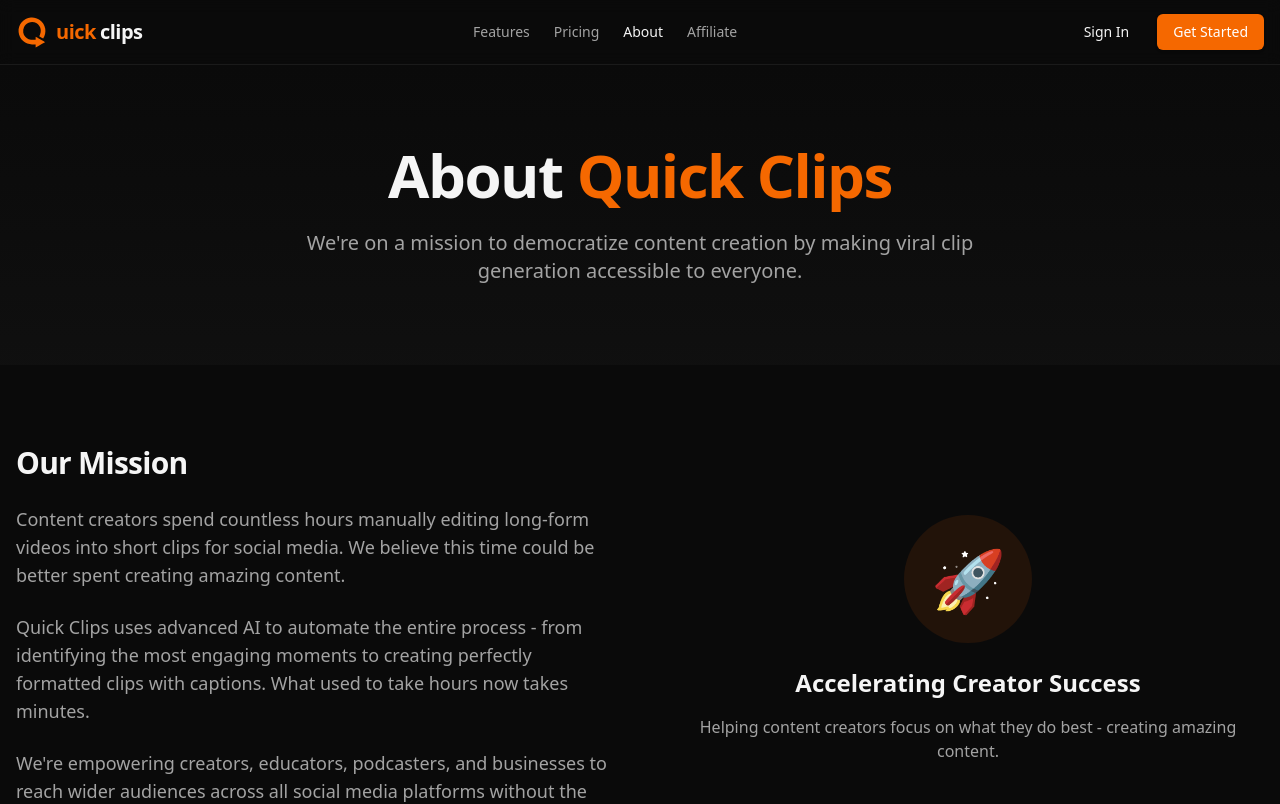
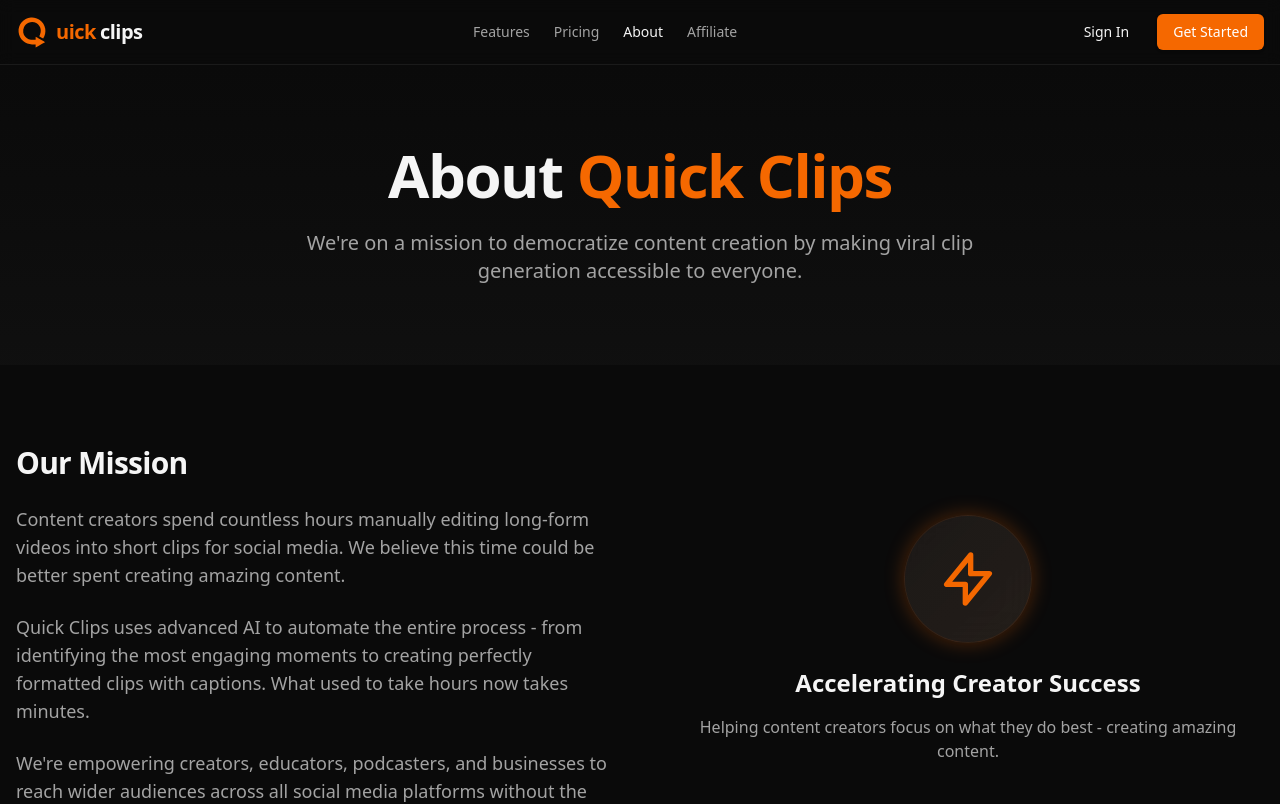
Before and after one commit to userduser/Quick-clips, a Next.js app: page /about in a window 1280 px wide. Shown: the top 804 px of the page. Built offline with nearby package versions, Linux system fonts and the light colour scheme.

Commit message:
auto-commit for c12e68c0-2268-461d-9c54-5355e812aa79

```diff
--- a/src/app/about/page.tsx
+++ b/src/app/about/page.tsx
@@ -69,8 +69,10 @@ export default function AboutPage() {
               </p>
             </div>
             <div className="text-center">
-              <div className="inline-flex items-center justify-center w-32 h-32 rounded-full bg-primary/10 mb-6">
-                <span className="text-6xl">🚀</span>
+              <div className="inline-flex items-center justify-center w-32 h-32 rounded-full bg-primary/10 mb-6 glass-card glow-orange animate-float">
+                <svg className="w-16 h-16 text-primary animate-pulse" fill="none" stroke="currentColor" viewBox="0 0 24 24">
+                  <path strokeLinecap="round" strokeLinejoin="round" strokeWidth={2} d="M13 10V3L4 14h7v7l9-11h-7z" />
+                </svg>
               </div>
               <h3 className="text-2xl font-semibold mb-4">Accelerating Creator Success</h3>
               <p className="text-muted-foreground">
```
